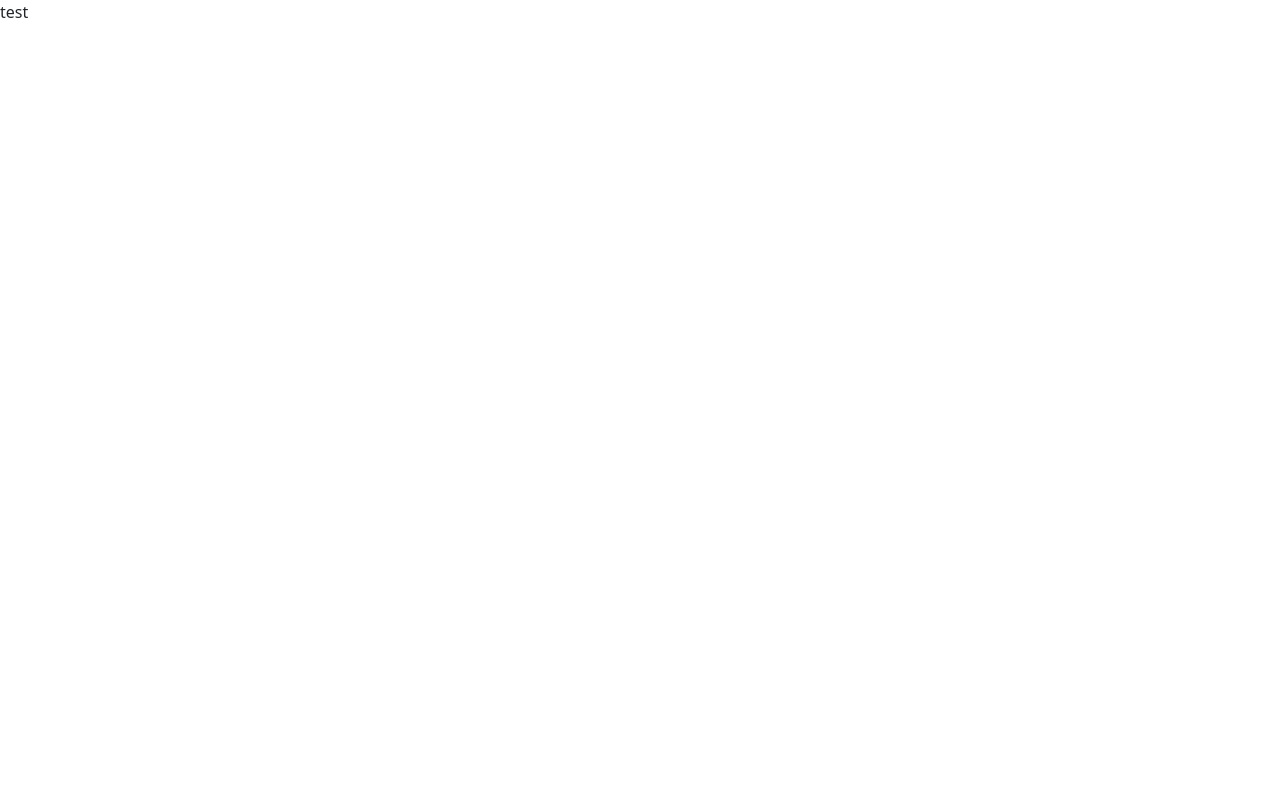
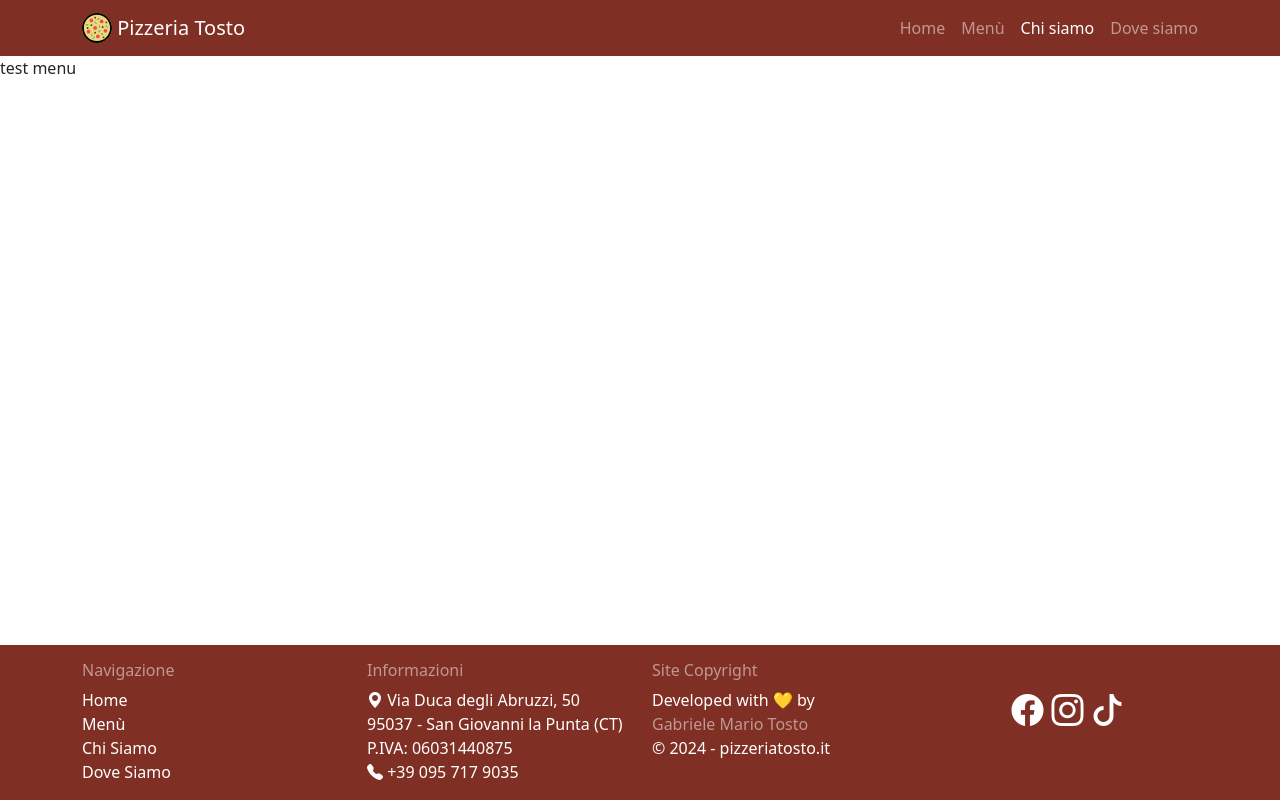
Before and after one commit to elijahit/pizzeria-vetrina-react, a React (Vite) app: page /about in a window 1280 px wide. Built offline with nearby package versions, Linux system fonts and the light colour scheme.

Commit message:
ADD: Aggiunto link handler in main navigation

```diff
--- a/src/App.jsx
+++ b/src/App.jsx
@@ -10,7 +10,7 @@ function App() {
 
   return (
     <>
-      <Header />
+      <Header isPage="home" />
       <Main />
       <Footer />
     </>
--- a/src/components/Header.jsx
+++ b/src/components/Header.jsx
@@ -6,7 +6,7 @@ import NavDropdown from 'react-bootstrap/NavDropdown';
 import { Link } from "react-router-dom";
 
 
-function Header() {
+function Header({isPage}) {
 
   return (
     <Navbar id="navbar" expand="lg" data-bs-theme="dark">
@@ -26,16 +26,16 @@ function Header() {
         <Navbar.Toggle aria-controls="basic-navbar-nav" />
         <Navbar.Collapse id="basic-navbar-nav">
           <Nav id="navigation-principal" className="ms-auto d-lg-flex align-items-lg-center gap-3 mt-3 mt-lg-0">
-            <Link className="link-navbar text-decoration-none text-white" to={"/"}>
+            <Link className={isPage == "home" ? "link-navbar text-decoration-none text-white" : "link-navbar text-decoration-none text-white-50"} to={"/"}>
               Home
             </Link>
-            <Link className="link-navbar text-decoration-none text-white" to={"/menu"}>
+            <Link className={isPage == "menu" ? "link-navbar text-decoration-none text-white" : "link-navbar text-decoration-none text-white-50"} to={"/menu"}>
               Menù
             </Link>
-            <Link className="link-navbar text-decoration-none text-white" to={"/about"}>
+            <Link className={isPage == "about" ? "link-navbar text-decoration-none text-white" : "link-navbar text-decoration-none text-white-50"} to={"/about"}>
               Chi siamo
             </Link>
-            <Link className="link-navbar text-decoration-none text-white" to={"/dove-siamo"}>
+            <Link className={isPage == "dove-siamo" ? "link-navbar text-decoration-none text-white" : "link-navbar text-decoration-none text-white-50"} to={"/dove-siamo"}>
               Dove siamo
             </Link>
           </Nav>
--- a/src/pages/About.jsx
+++ b/src/pages/About.jsx
@@ -1,9 +1,15 @@
 import "./About.css";
+import Header from "../components/Header";
+import Footer from "../components/Footer";
 
 function About() {
   document.title = "Pizzeria Tosto - Chi Siamo"
   return (
-    <p>test</p>
+    <>
+      <Header isPage="about"/>
+      <p>test menu</p>
+      <Footer />
+    </>
   );
 };
 
--- a/src/pages/Menu.jsx
+++ b/src/pages/Menu.jsx
@@ -6,7 +6,7 @@ function Menu() {
   document.title = "Pizzeria Tosto - Menù"
   return (
     <>
-      <Header />
+      <Header isPage="menu"/>
       <p>test menu</p>
       <Footer />
     </>
```
